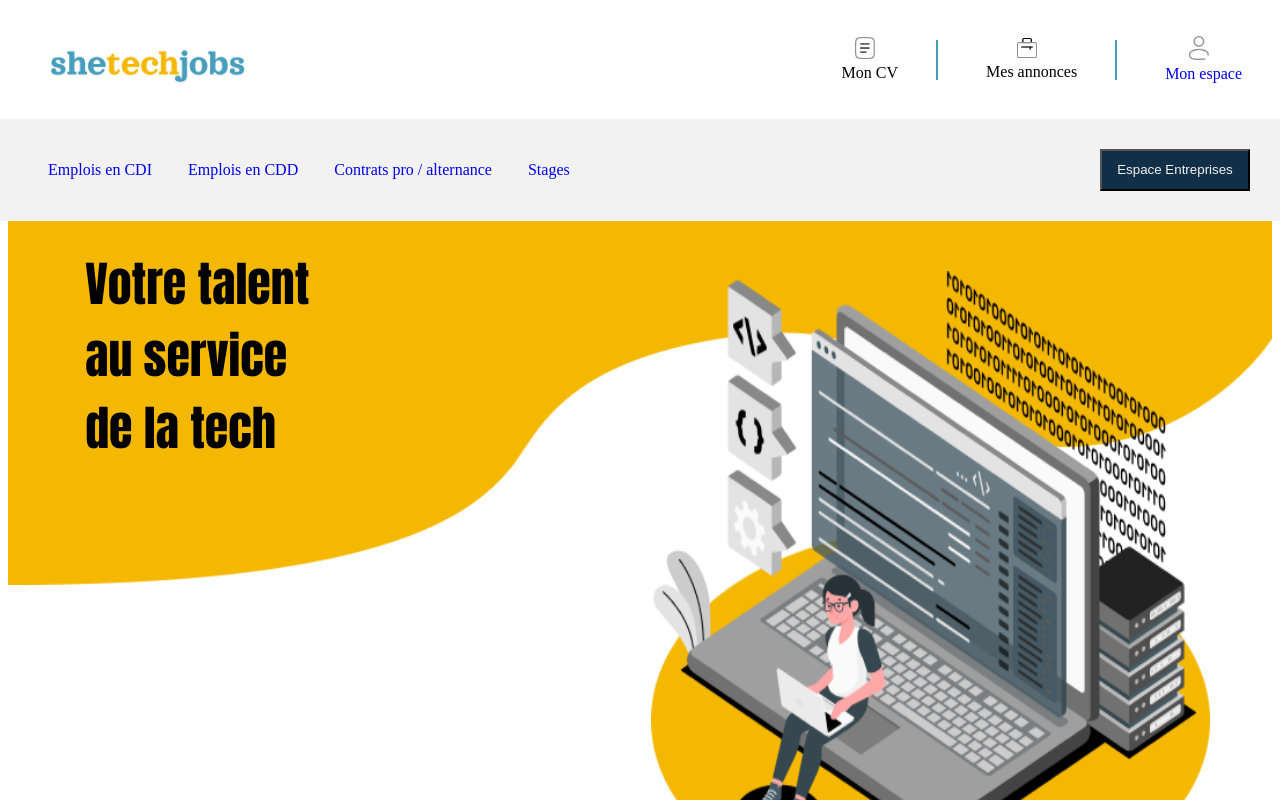
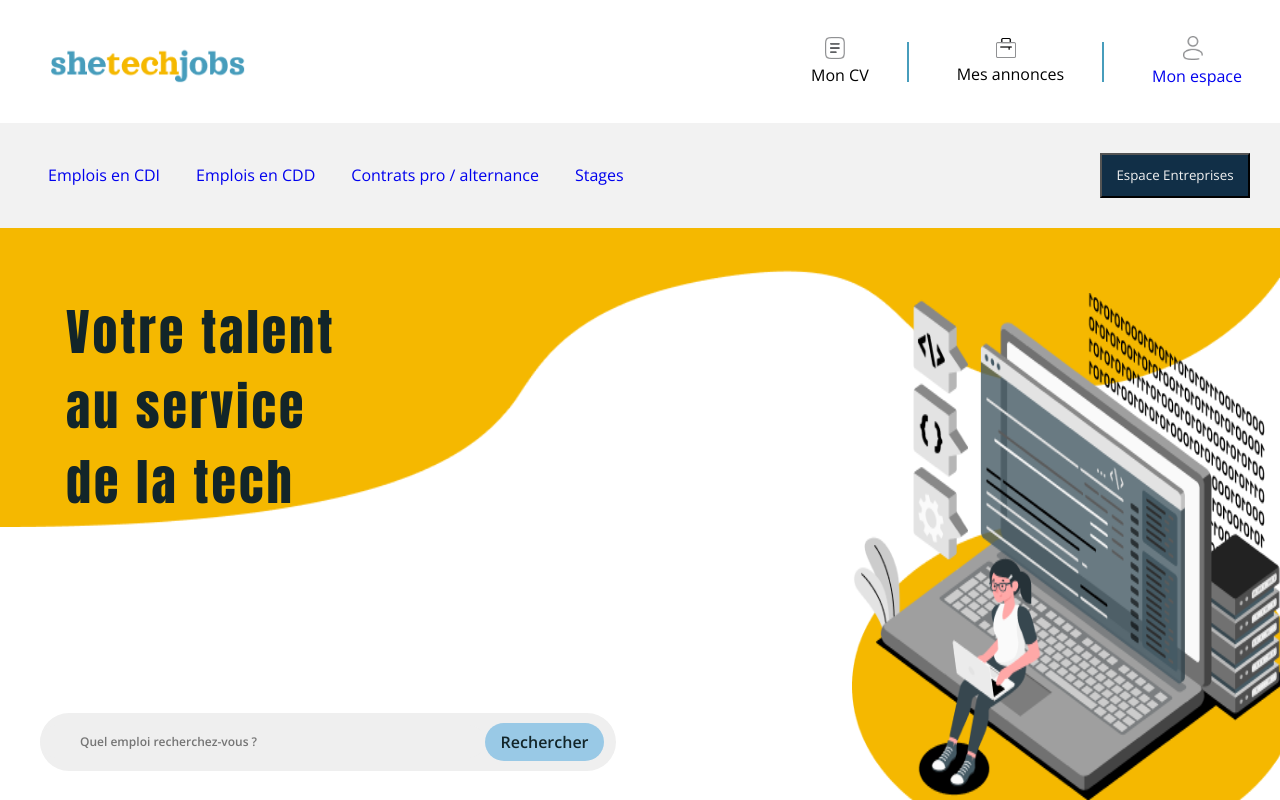
Before and after one commit to BEEBIKHAN/SheTechJobs, a React (Vite) app in the folder frontend/: page / in a window 1280 px wide. Shown: the top 800 px of the page. Built offline with nearby package versions, Linux system fonts and the light colour scheme; a web font is replaced by a local one.

Commit message:
Fix CSS Homepage

```diff
--- a/frontend/src/styles/homepage.css
+++ b/frontend/src/styles/homepage.css
@@ -1,14 +1,12 @@
-.bodyGeneral {
-  display: flex;
-  flex-direction: column;
-  justify-content: center;
-  align-items: center;
-  margin-top: 20px;
+/*     body_middle      */
+*{
+  font-family: var(--font-family-1);
 }
-
 .Title > p {
   margin-top: 15px;
   font-size: 20px;
+  text-align: center;
+  font-family: var(  --font-family-1);
 }
 .iconsContainer {
   width: 90%;
@@ -34,6 +32,7 @@
   padding: 10px;
 }
 
+
 .rocket {
   margin: 30px;
   background-color: var(--color-background-gris);
@@ -41,9 +40,11 @@
   text-align: center;
   padding: 20px;
 }
+
 .rocket > h3 {
   padding-bottom: 10px;
 }
+
 .rocket > figure img {
   width: 100px;
   padding-bottom: 30px;
@@ -72,47 +73,61 @@
   padding: 10px;
 }
 
+/*     body_middle      */
+
 .header_general {
+  display: flex;
+  flex-direction: column;
   background-image: url("../assets/images/vague_jaune.png");
-  background-position: top;
   background-repeat: no-repeat;
-  max-width: 700px;
-  background-size: 100% auto;
-  display: flex;
-  margin: 0 8px;
+  max-width: 900px;
+  background-size: 100%;
 }
 
 .left_side {
   display: flex;
   flex-direction: column;
   justify-content: flex-start;
-  margin: 0.7rem;
+  margin: 0.1rem;
   width: 50%;
-  height: 250px;
 }
 
 .title {
   font-size: large;
-  color: #000000;
-  font-family: Impact;
-  width: 100%;
-  margin-left: 10px;
+  color: var(--color-text);
+  font-family: impact;
+  margin-left: 1rem;
+  font-weight: bolder;
+}
+.title > h3 {
+  margin-top: 5px;
+  font-size: 1.2rem;
+  font-weight: bolder;
+  letter-spacing: 1px;
+  font-family: Impact, Haettenschweiler, 'Arial Narrow Bold', sans-serif;
 }
 
+.img {
+  display: flex;
+  justify-content: flex-end;
+  align-items: flex-end;
+}
 .img > img {
-  width: 100%;
-  margin-top: 30px;
-  height: 200px;
+  width: 45%;
+  margin-top: -95px;
+  margin-right: 30px;
+  margin-bottom: 60px;
 }
 
 .search_bar {
   display: flex;
-  justify-content: space-between;
+  justify-content: center;
   align-items: center;
   background-color: var(--color-background-gris);
   border-radius: 20px;
   width: 90%;
   margin: 0 auto;
+  margin-bottom: 30px;
 }
 
 #search_input {
@@ -128,21 +143,30 @@
   color: var(--color-text);
   border-radius: 20px;
   background-color: var(--color-bleu-clair);
-  padding: 6px 14px;
+  padding: 8px 10px;
   font-weight: 600;
   margin-right: 6px;
+  border: none;
+  width: 150px;
+  cursor: pointer;
 }
 
 @media (min-width: 620px) {
   .header_general {
-    min-height: 80vh;
     max-width: 100%;
     background-size: 100%;
-    position: relative;
+    margin-top: -70px;
+    height: 700px;
   }
 
-  .left_side {
-    width: 50%;
+  .bodyGeneral {
+    display: flex;
+    flex-direction: column;
+    justify-content: center;
+    align-items: center;
+    margin-top: 20px;
+    background-color: var(--color-background-gris);
+    margin-top: 100px;
   }
 
   .img {
@@ -150,15 +174,24 @@
   }
 
   .img > img {
-    width: 90%;
-    height: 80vh;
+    width: 70%;
+    height: 70vh;
     margin-top: 50px;
+    margin-right: -660px;
+    margin-top: -270px;
+  }
+
+  .title {
+    margin-top: 130px;
   }
 
   .title > h3 {
-    height: 40vh;
-    font-size: xxx-large;
-    margin: 16px 32px 32px 56px;
+    font-size: 50px;
+    padding-bottom: 20px;
+  letter-spacing: 3px;
+  }
+  .left_side{
+    margin-left: 50px;
   }
 
   .iconsContainer {
@@ -166,46 +199,23 @@
     flex-direction: row;
   }
 
-  .bodyGeneral {
-    background-color: var(--color-background-gris);
-    margin-top: 100px;
-  }
-
   .search_bar {
-    /* border: solid saddlebrown 2px; */
     display: flex;
     justify-content: flex-start;
     background-color: var(--color-background-gris);
     border-radius: 30px;
     padding: 10px 0;
-    width: 35%;
+    width: 45%;
     justify-content: space-between;
     font-weight: 200;
     margin: 0;
     margin-left: 40px;
-    /* margin-bottom: 150px; */
-    position: absolute;
-    top: 102%;
     padding-right: 6px;
+    margin-top: -200px;
+    text-align: right;
   }
-
-  /* #search_input {
-    width: 120%;
-    padding: 10px;
-    margin: 0 50px
-  } */
-
-  .header_general > .search_bar > ::placeholder {
-    /* color: blue; */
-    font-size: 1em;
-    font-weight: lighter;
+  #search_input{
     text-align: left;
-    padding: 10px;
-  }
-
-  .header_general > .search_bar > #search_btn {
-    width: 30%;
-    border: none;
-    font-size: 0.9rem;
+    padding-left: 40px;
   }
 }
```
Also changed, not shown: 1 other file (tests, documents, lock files or other folders).
